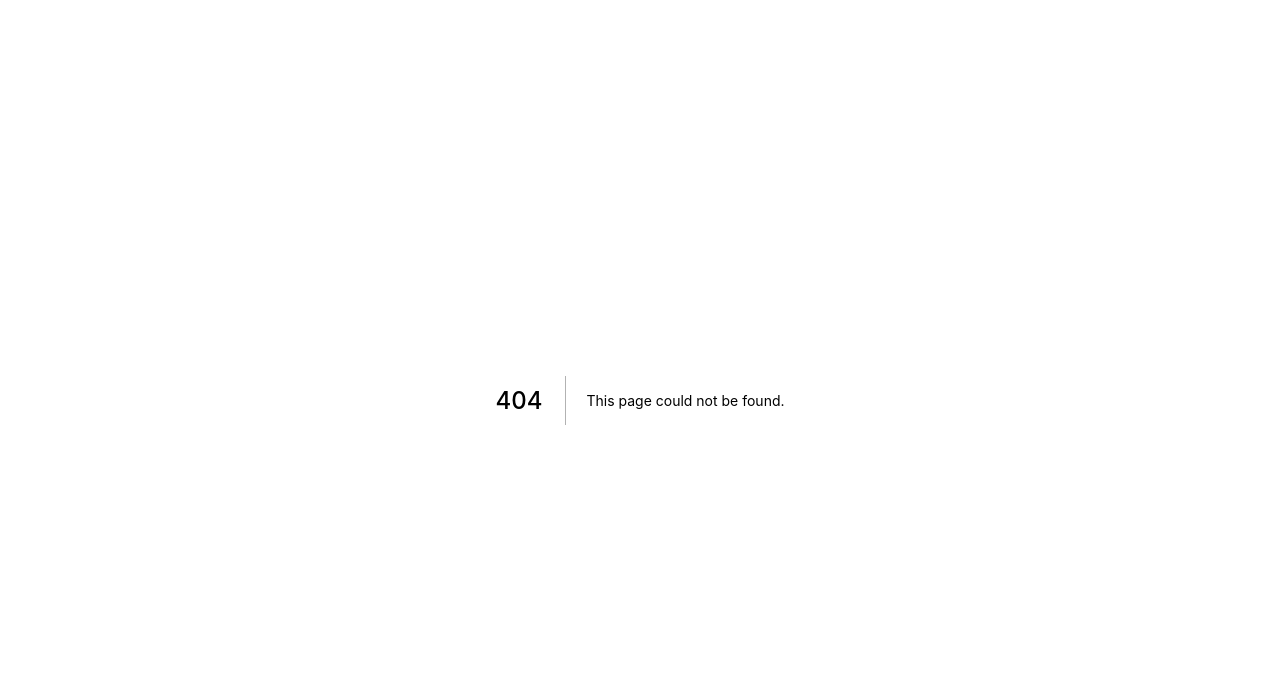
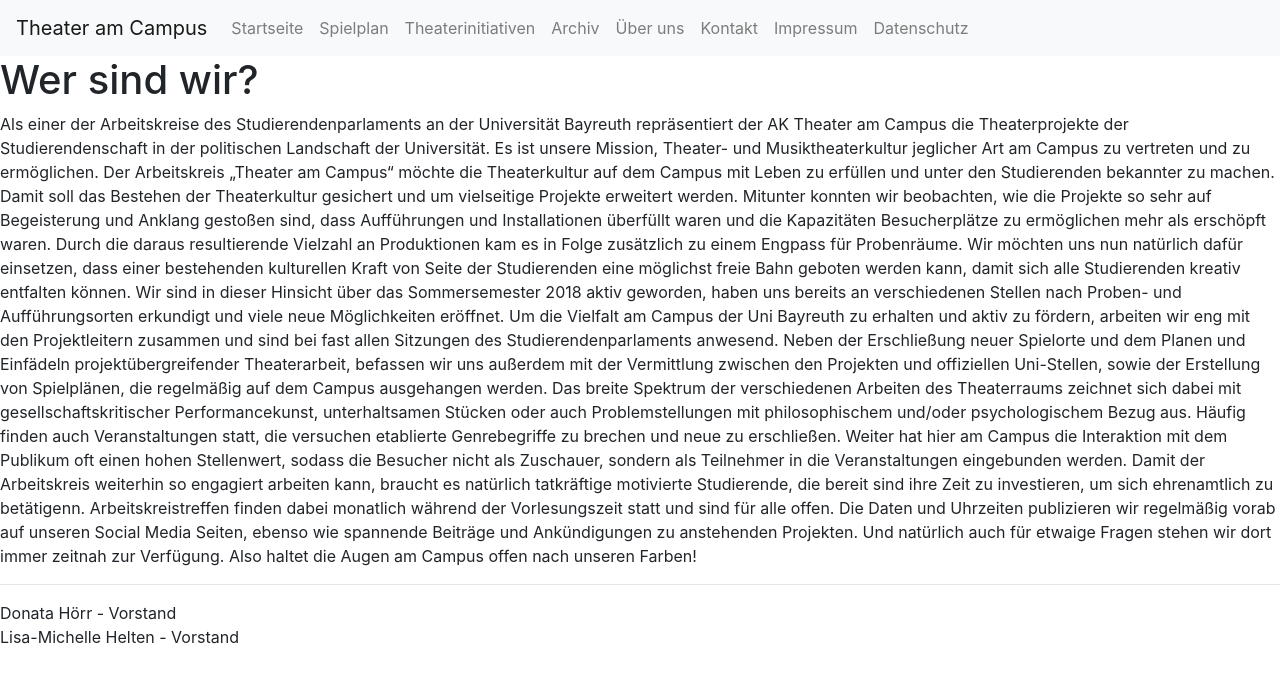
Before and after one commit to fx-ha/tac, a Next.js app: page /wer-sind-wir in a window 1280 px wide. Before the commit this address had no page. Shown: the top 682 px of the page. Built offline with nearby package versions, Linux system fonts and the light colour scheme.

Commit message:
about page

```diff
--- a/components/layout.tsx
+++ b/components/layout.tsx
@@ -30,6 +30,7 @@ export default function Layout({
               <Link href="/spielplan" passHref><Nav.Link>Spielplan</Nav.Link></Link>
               <Link href="/theaterinitiativen" passHref><Nav.Link>Theaterinitiativen</Nav.Link></Link>
               <Link href="/archiv" passHref><Nav.Link>Archiv</Nav.Link></Link>
+              <Link href="/wer-sind-wir" passHref><Nav.Link>Über uns</Nav.Link></Link>
               <Link href="/kontakt" passHref><Nav.Link>Kontakt</Nav.Link></Link>
               <Link href="/impressum" passHref><Nav.Link>Impressum</Nav.Link></Link>
               <Link href="/datenschutz" passHref><Nav.Link>Datenschutz</Nav.Link></Link>
--- /dev/null
+++ b/pages/wer-sind-wir.tsx
@@ -0,0 +1,51 @@
+import Head from 'next/head'
+
+import Layout, { siteTitle } from '../components/layout'
+
+export default function WerSindWir() {
+  return (
+    <Layout>
+      <Head>
+        <title>{siteTitle} | Wer sind wir?</title>
+      </Head>
+      <h1>Wer sind wir?</h1>
+      <div>
+        Als einer der Arbeitskreise des Studierendenparlaments an der Universität Bayreuth repräsentiert
+        der AK Theater am Campus die Theaterprojekte der Studierendenschaft in der politischen Landschaft
+        der Universität. Es ist unsere Mission, Theater- und Musiktheaterkultur jeglicher Art am Campus
+        zu vertreten und zu ermöglichen. Der Arbeitskreis „Theater am Campus“ möchte die Theaterkultur
+        auf dem Campus mit Leben zu erfüllen und unter den Studierenden bekannter zu machen. Damit soll
+        das Bestehen der Theaterkultur gesichert und um vielseitige Projekte erweitert werden. Mitunter
+        konnten wir beobachten, wie die Projekte so sehr auf Begeisterung und Anklang gestoßen sind, dass
+        Aufführungen und Installationen überfüllt waren und die Kapazitäten Besucherplätze zu ermöglichen
+        mehr als erschöpft waren. Durch die daraus resultierende Vielzahl an Produktionen kam es in Folge
+        zusätzlich zu einem Engpass für Probenräume. Wir möchten uns nun natürlich dafür einsetzen, dass
+        einer bestehenden kulturellen Kraft von Seite der Studierenden eine möglichst freie Bahn geboten
+        werden kann, damit sich alle Studierenden kreativ entfalten können. Wir sind in dieser Hinsicht
+        über das Sommersemester 2018 aktiv geworden, haben uns bereits an verschiedenen Stellen nach
+        Proben- und Aufführungsorten erkundigt und viele neue Möglichkeiten eröffnet. Um die Vielfalt
+        am Campus der Uni Bayreuth zu erhalten und aktiv zu fördern, arbeiten wir eng mit den Projektleitern
+        zusammen und sind bei fast allen Sitzungen des Studierendenparlaments anwesend. Neben der Erschließung
+        neuer Spielorte und dem Planen und Einfädeln projektübergreifender Theaterarbeit, befassen wir uns
+        außerdem mit der Vermittlung zwischen den Projekten und offiziellen Uni-Stellen, sowie der Erstellung
+        von Spielplänen, die regelmäßig auf dem Campus ausgehangen werden. Das breite Spektrum der verschiedenen
+        Arbeiten des Theaterraums zeichnet sich dabei mit gesellschaftskritischer Performancekunst, unterhaltsamen
+        Stücken oder auch Problemstellungen mit philosophischem und/oder psychologischem Bezug aus. Häufig finden
+        auch Veranstaltungen statt, die versuchen etablierte Genrebegriffe zu brechen und neue zu erschließen.
+        Weiter hat hier am Campus die Interaktion mit dem Publikum oft einen hohen Stellenwert, sodass die
+        Besucher nicht als Zuschauer, sondern als Teilnehmer in die Veranstaltungen eingebunden werden. Damit
+        der Arbeitskreis weiterhin so engagiert arbeiten kann, braucht es natürlich tatkräftige motivierte
+        Studierende, die bereit sind ihre Zeit zu investieren, um sich ehrenamtlich zu betätigenn.
+        Arbeitskreistreffen finden dabei monatlich während der Vorlesungszeit statt und sind für alle offen.
+        Die Daten und Uhrzeiten publizieren wir regelmäßig vorab auf unseren Social Media Seiten, ebenso wie
+        spannende Beiträge und Ankündigungen zu anstehenden Projekten. Und natürlich auch für etwaige Fragen
+        stehen wir dort immer zeitnah zur Verfügung. Also haltet die Augen am Campus offen nach unseren Farben!
+      </div>
+      <hr/>
+      <div>
+        Donata Hörr - Vorstand <br />
+        Lisa-Michelle Helten - Vorstand
+      </div>
+    </Layout>
+  )
+}
```
Also changed, not shown: 1 other file (tests, documents, lock files or other folders).
